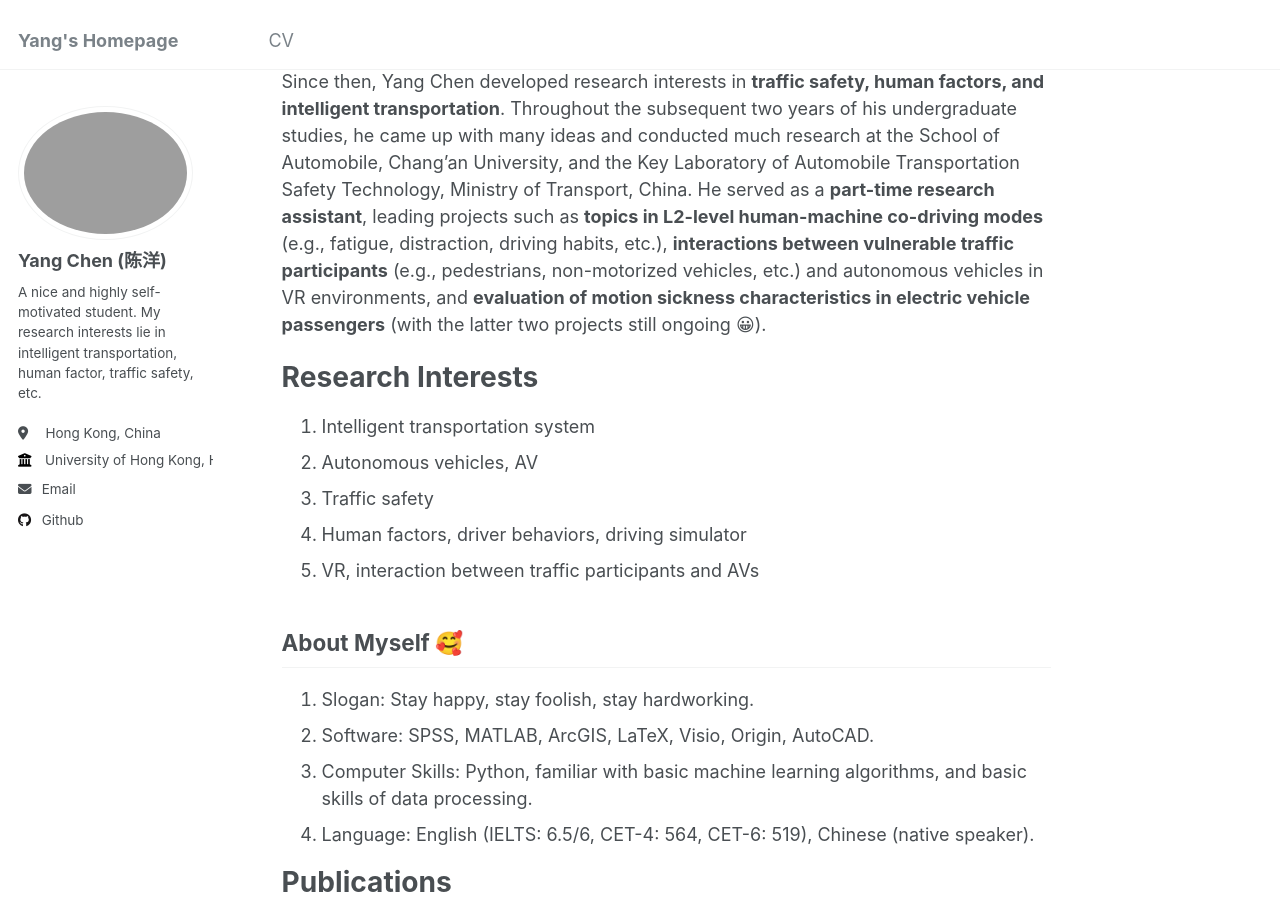
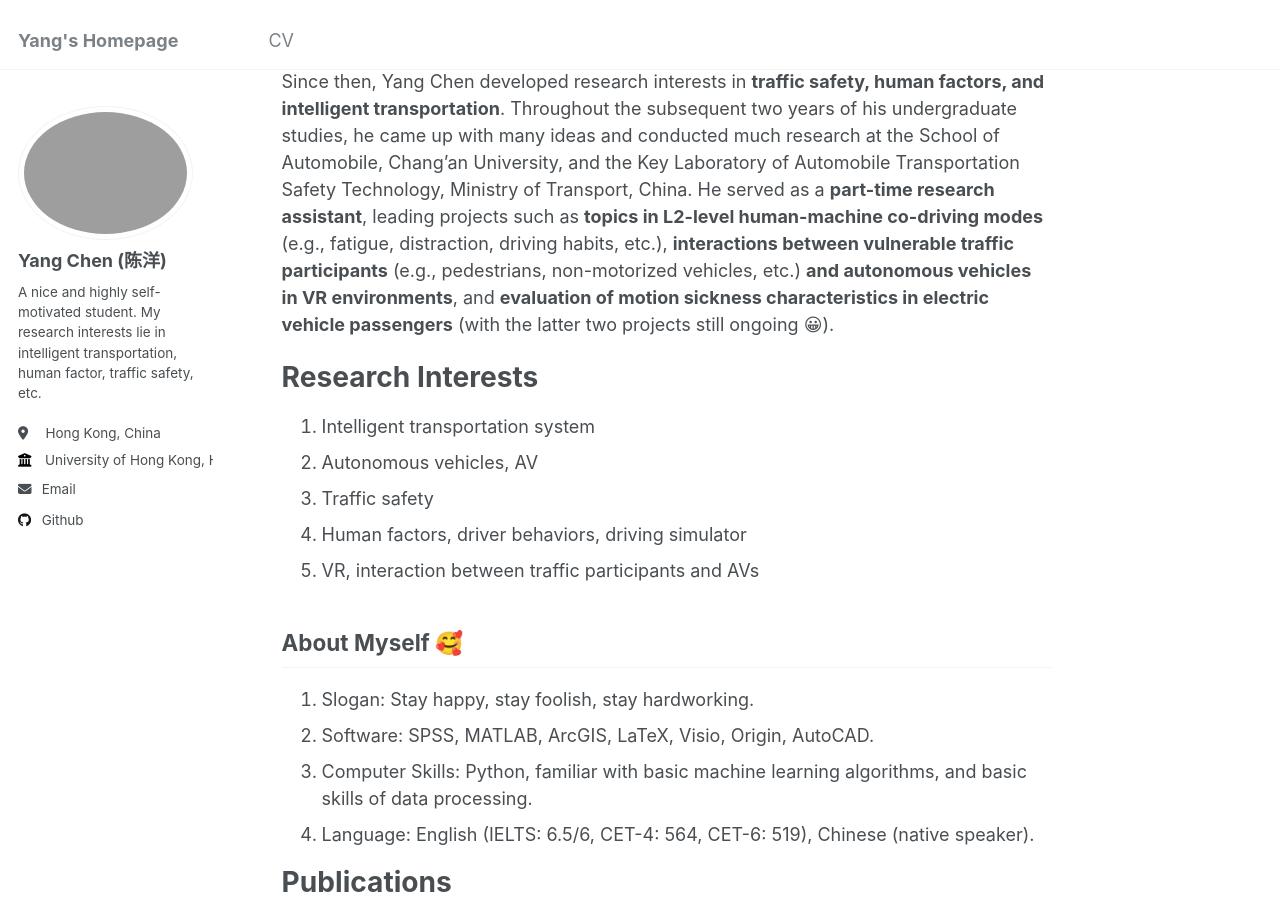
Before and after one commit to Sugar-eatingSheep/YangCHEN.github.io, a Jekyll site: the page built from _pages/about.md, in a window 1280 px wide and 900 px high, scrolled down 505 px. Built offline with Jekyll 4.4.1, drawn with Linux system fonts in a browser that asks for light colours.

```diff
--- a/_pages/about.md
+++ b/_pages/about.md
@@ -11,7 +11,7 @@ Yang Chen is currently pursuing an M.Sc. degree in Civil Engineering at the Univ
 
 During his undergraduate studies, Yang Chen had accumulated extensive research experience. After the pandemic (nearly 2 years of pitiful dormitory life 😥), starting from the summer between his sophomore and junior years, he led a Provincial College Student Innovation and Entrepreneurship Training Program as the project leader and participated as the second leader in a National College Student Innovation and Entrepreneurship Training Program. Both projects explored safety issues encountered by human drivers from the perspectives of human factors and traffic safety, focusing on issues such as pedal misapplication and visual blind spots.
 
-Since then, Yang Chen developed research interests in **traffic safety, human factors, and intelligent transportation**. Throughout the subsequent two years of his undergraduate studies, he came up with many ideas and conducted much research at the School of Automobile, Chang'an University, and the Key Laboratory of Automobile Transportation Safety Technology, Ministry of Transport, China. He served as a **part-time research assistant**, leading projects such as **topics in L2-level human-machine co-driving modes** (e.g., fatigue, distraction, driving habits, etc.), **interactions between vulnerable traffic participants** (e.g., pedestrians, non-motorized vehicles, etc.) and autonomous vehicles in VR environments, and **evaluation of motion sickness characteristics in electric vehicle passengers** (with the latter two projects still ongoing 😀).
+Since then, Yang Chen developed research interests in **traffic safety, human factors, and intelligent transportation**. Throughout the subsequent two years of his undergraduate studies, he came up with many ideas and conducted much research at the School of Automobile, Chang'an University, and the Key Laboratory of Automobile Transportation Safety Technology, Ministry of Transport, China. He served as a **part-time research assistant**, leading projects such as **topics in L2-level human-machine co-driving modes** (e.g., fatigue, distraction, driving habits, etc.), **interactions between vulnerable traffic participants** (e.g., pedestrians, non-motorized vehicles, etc.) **and autonomous vehicles in VR environments**, and **evaluation of motion sickness characteristics in electric vehicle passengers** (with the latter two projects still ongoing 😀).
 
 
 Research Interests
```
